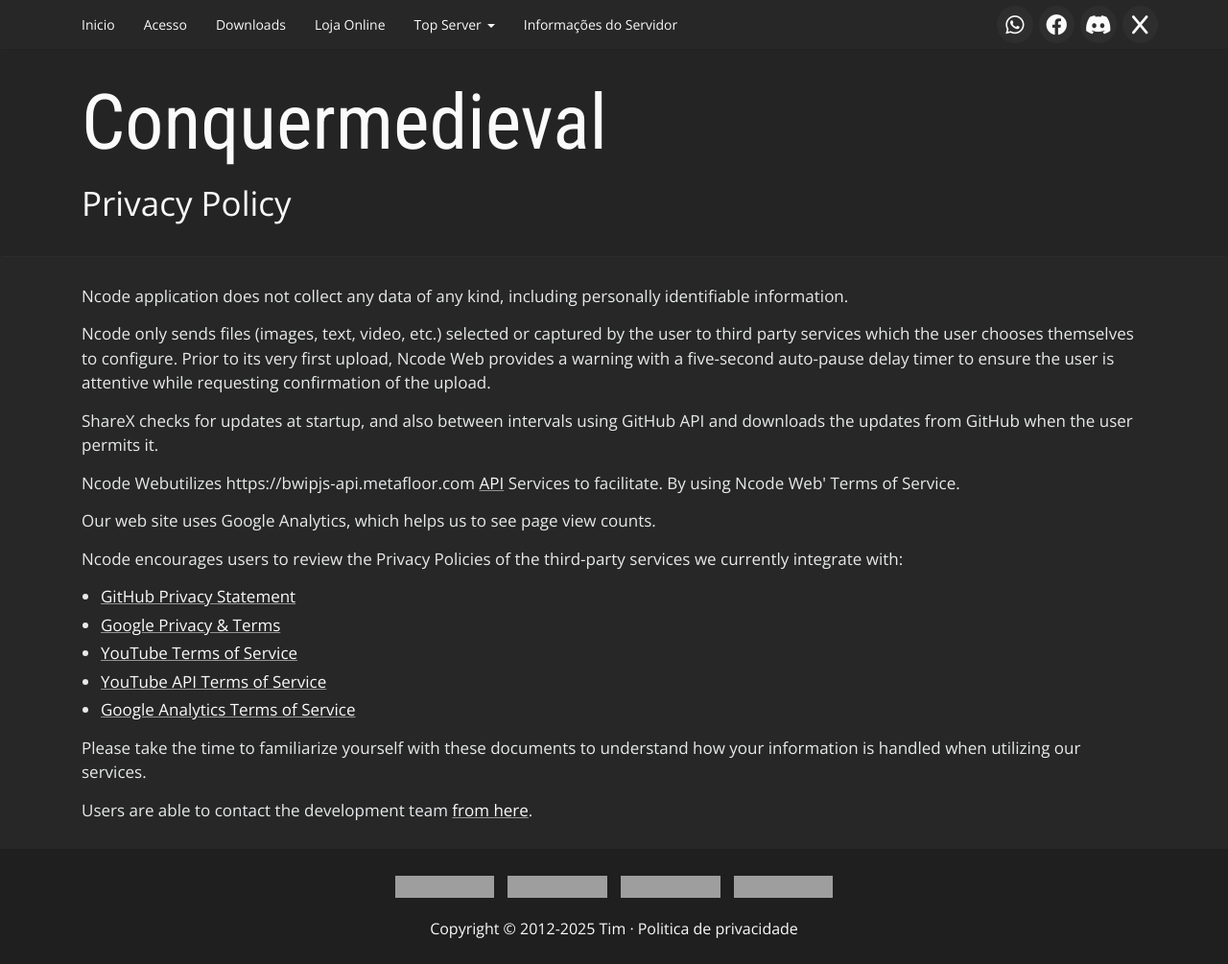
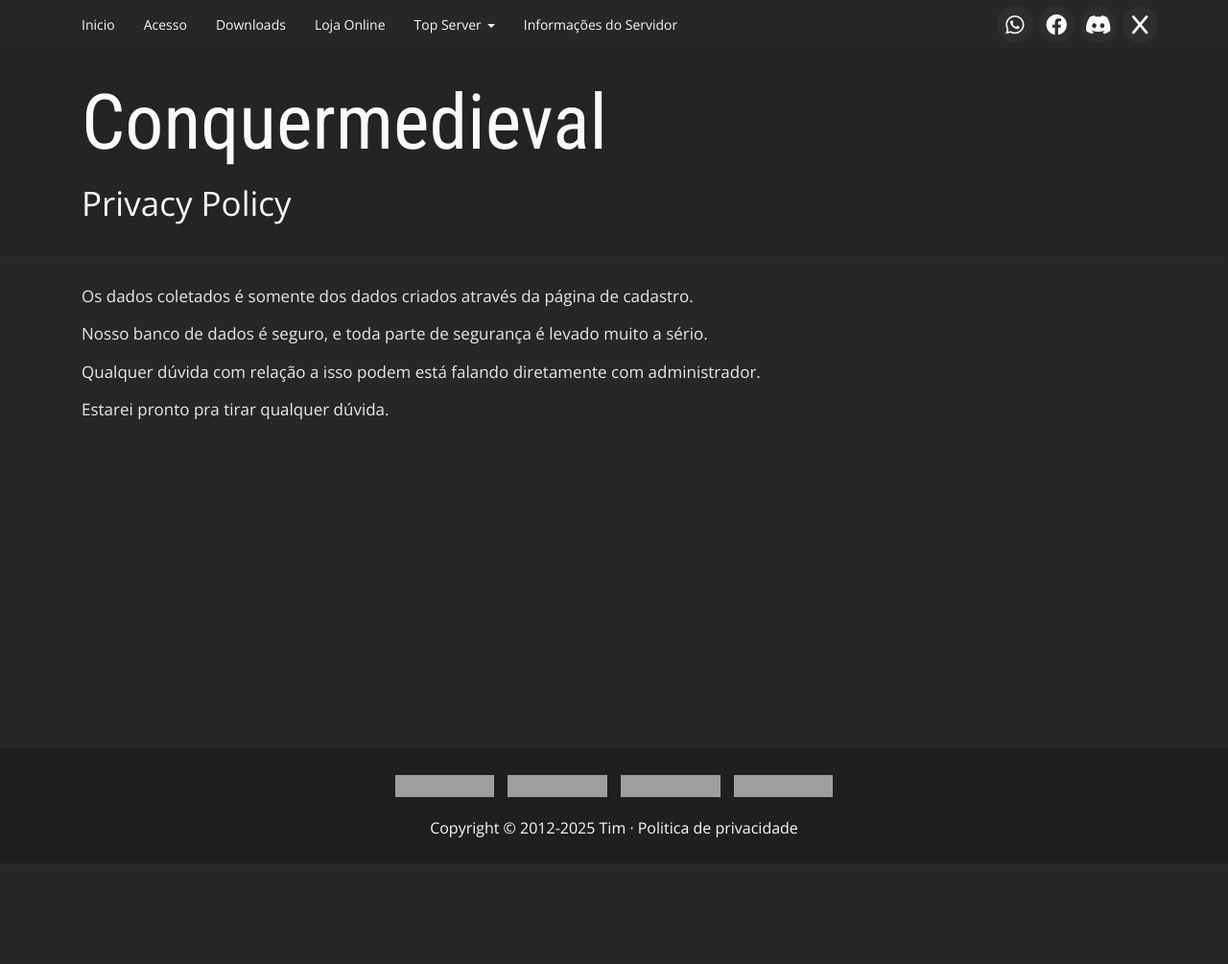
Before and after one commit to conquermedieval/conquermedieval.github.io, a Jekyll site: the page built from privacy-policy.md, in a window 1280 px wide. Shown: the whole page at 96% size. Built offline with Jekyll 4.4.1, drawn with Linux system fonts in a browser that asks for light colours; after the commit the page ends 900 px from its top, so only the background shows below that; grey boxes are pictures that could not be loaded.

Commit message:
Update privacy-policy.md

```diff
--- a/privacy-policy.md
+++ b/privacy-policy.md
@@ -3,24 +3,10 @@
 title: Privacy Policy
 ---
 
-Ncode application does not collect any data of any kind, including personally identifiable information.
+Os dados coletados é somente dos dados criados através da página de cadastro.
 
-Ncode only sends files (images, text, video, etc.) selected or captured by the user to third party services which the user chooses themselves to configure. Prior to its very first upload, Ncode Web provides a warning with a five-second auto-pause delay timer to ensure the user is attentive while requesting confirmation of the upload.
+Nosso banco de dados é seguro, e toda parte de segurança é levado muito a sério.
 
-ShareX checks for updates at startup, and also between intervals using GitHub API and downloads the updates from GitHub when the user permits it.
+Qualquer dúvida com relação a isso podem está falando diretamente com administrador.
 
-Ncode Webutilizes https://bwipjs-api.metafloor.com [API](https://bwipjs-api.metafloor.com) Services to facilitate. By using Ncode Web' Terms of Service.
-
-Our web site uses Google Analytics, which helps us to see page view counts.
-
-Ncode encourages users to review the Privacy Policies of the third-party services we currently integrate with:
-
-* [GitHub Privacy Statement](https://docs.github.com/en/github/site-policy/github-privacy-statement)
-* [Google Privacy & Terms](https://policies.google.com/privacy)
-* [YouTube Terms of Service](https://www.youtube.com/t/terms/)
-* [YouTube API Terms of Service](https://developers.google.com/youtube/terms/api-services-terms-of-service)
-* [Google Analytics Terms of Service](https://marketingplatform.google.com/about/analytics/terms/us/)
-
-Please take the time to familiarize yourself with these documents to understand how your information is handled when utilizing our services.
-
-Users are able to contact the development team [from here](https://github.com/nilsonlinux/Nilsonlinux/issues).
+Estarei pronto pra tirar qualquer dúvida.
```
